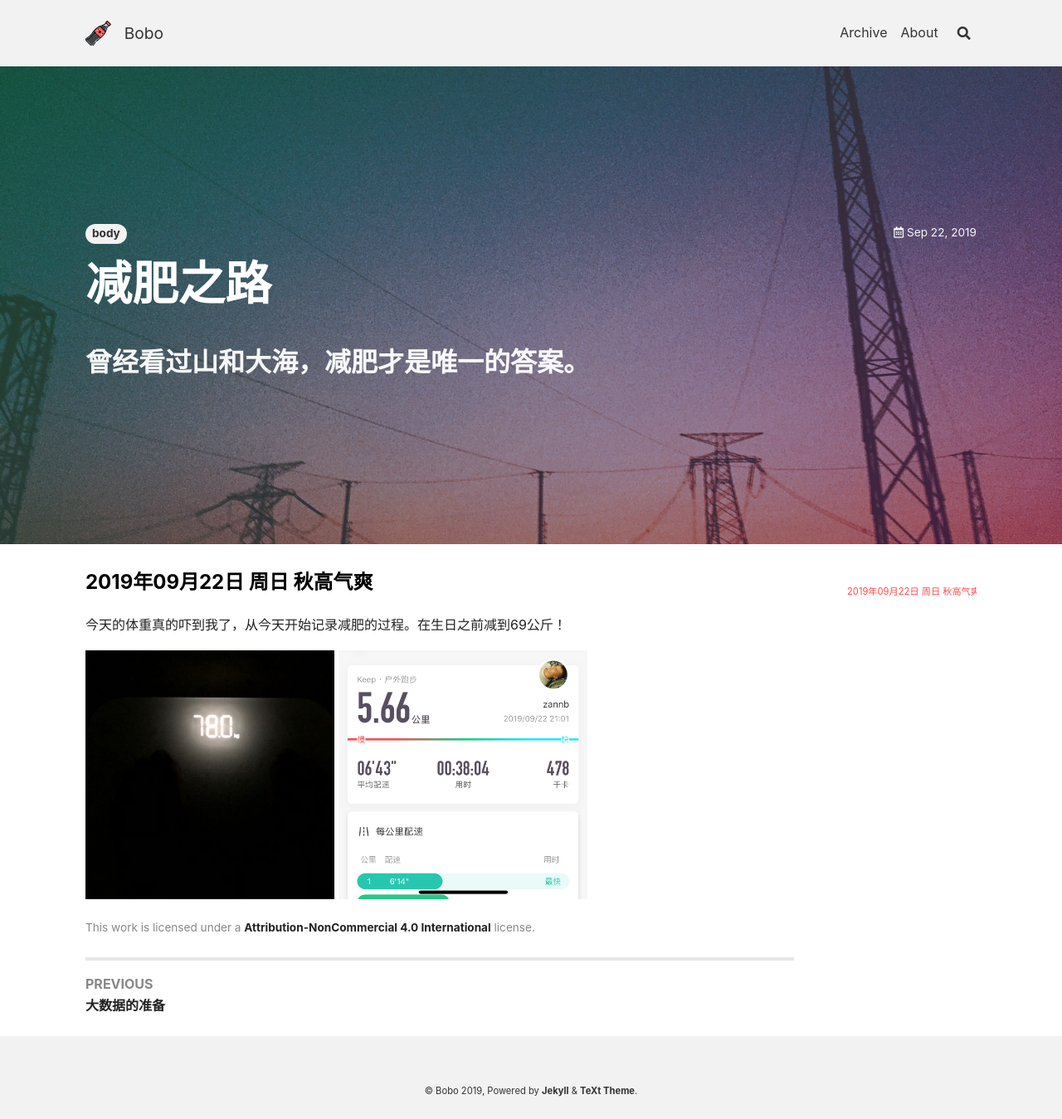
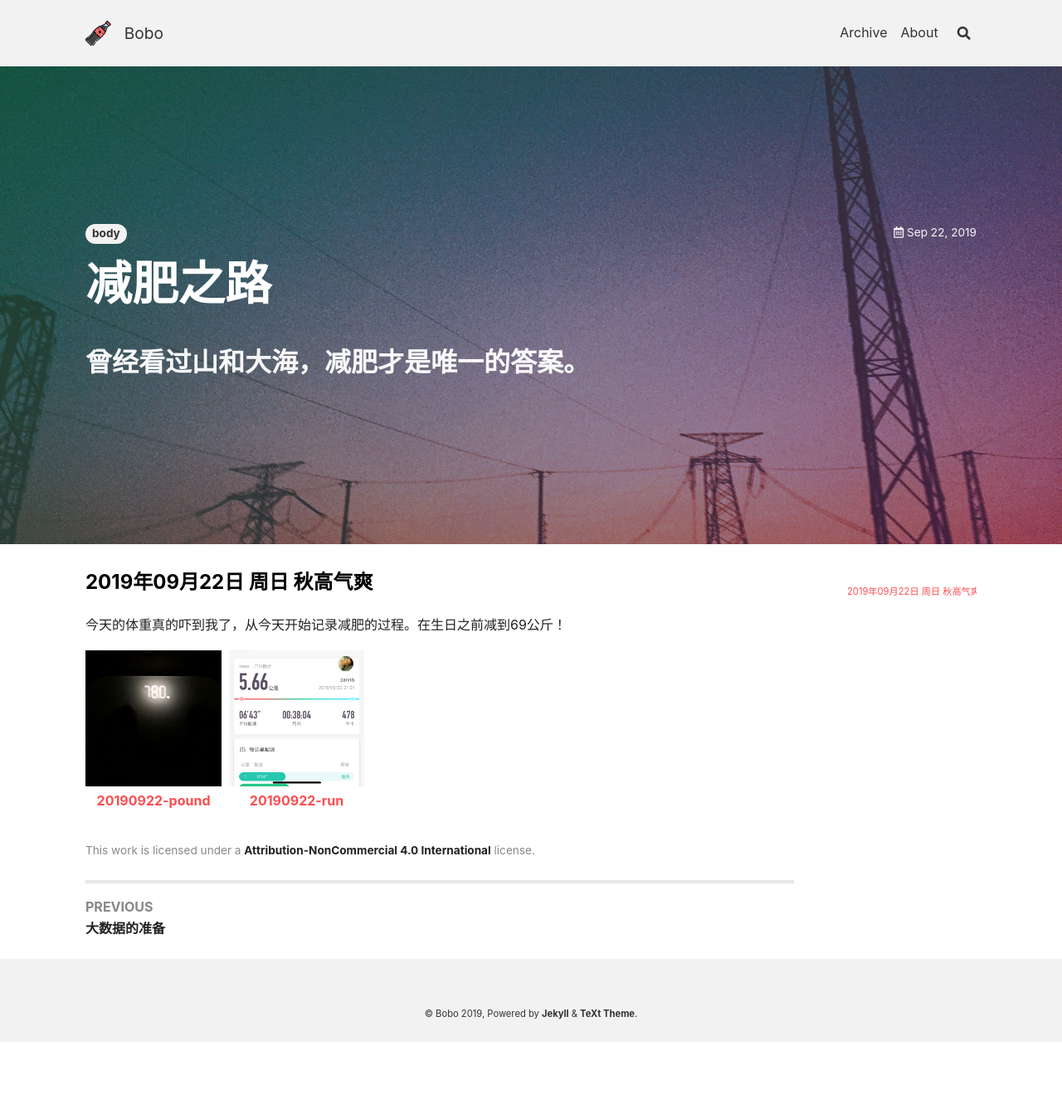
Before and after one commit to bomei/zangfuyou, a Jekyll site: the page built from _posts/2019-09-22-Way-Too-Faraway-To-Be-Athletic.md, in a window 1280 px wide. Shown: the whole page at 83% size. Built offline with Jekyll 4.4.1, drawn with Linux system fonts in a browser that asks for light colours; nearby versions of some CDN libraries; after the commit the page ends 1256 px from its top, so only the background shows below that.

Commit message:
add image-gallery.html instead! Awesome!

```diff
--- /dev/null
+++ b/_includes/image-gallery.html
@@ -0,0 +1,21 @@
+<style>
+  .image-gallery {overflow: auto; margin-left: -1%!important;}
+  .image-gallery a {float: left; display: block; margin: 0 0 1% 1%; width: 19%; text-align: center; text-decoration: none!important;}
+  .image-gallery a span {display: block; text-overflow: ellipsis; overflow: hidden; white-space: nowrap; padding: 3px 0;}
+  .image-gallery a img {width: 100%; display: block;}
+</style>
+
+<p class="image-gallery">
+  {% for file in site.static_files %}
+    {% if file.path contains include.folder %}
+      {% if file.extname == '.jpg' or file.extname == '.jpeg' or file.extname == '.JPG' or file.extname == '.JPEG' or file.extname == '.png' or file.extname == '.PNG' %}
+      {% assign filenameparts = file.path | split: "/" %}
+      {% assign filename = filenameparts | last | replace: file.extname,"" %}
+      <a href="{{ file.path }}" title="{{ filename }}">
+        <img src="{{ file.path }}" alt="{{ filename }}" title="{{ filename }}" />
+        <span>{{ filename }}</span>
+      </a>
+      {% endif %}
+    {% endif %}
+  {% endfor %}
+</p>
--- a/_posts/2019-09-22-Way-Too-Faraway-To-Be-Athletic.md
+++ b/_posts/2019-09-22-Way-Too-Faraway-To-Be-Athletic.md
@@ -19,8 +19,10 @@ tags: [body]
 
 今天的体重真的吓到我了，从今天开始记录减肥的过程。在生日之前减到69公斤！
 
-![pound](/assets/images/athlete/20190922/20190922-pound.jpg){:width="300"}
-![run](/assets/images/athlete/20190922/20190922-run.png){:width="300"}
+{%include image-gallery.html folder="/assets/images/athlete/20190922" %}
+
+<!-- ![pound](/assets/images/athlete/20190922/20190922-pound.jpg){:width="300"}
+![run](/assets/images/athlete/20190922/20190922-run.png){:width="300"} -->
 
 
 
```
